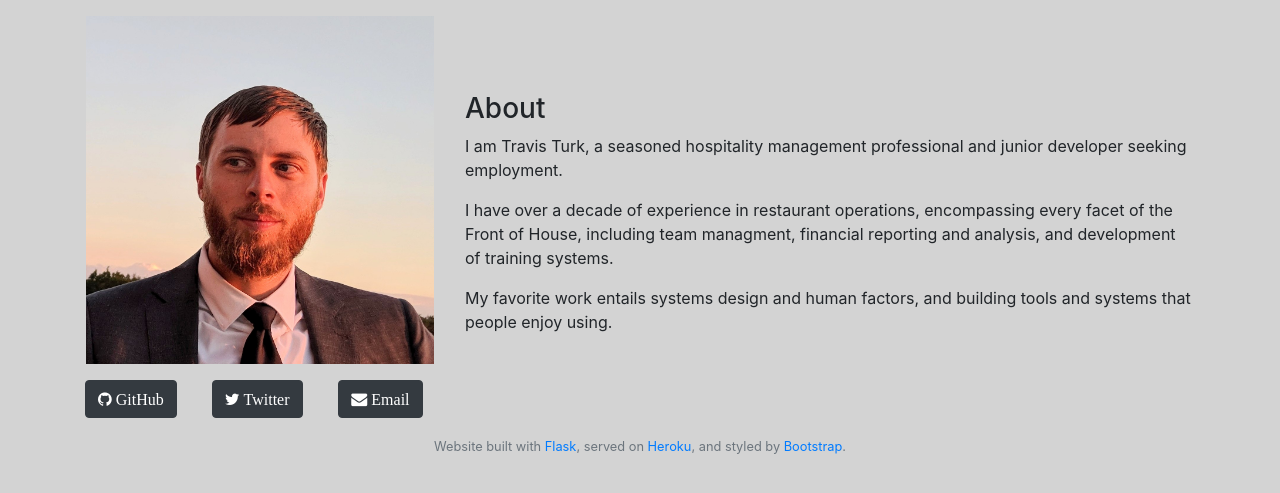
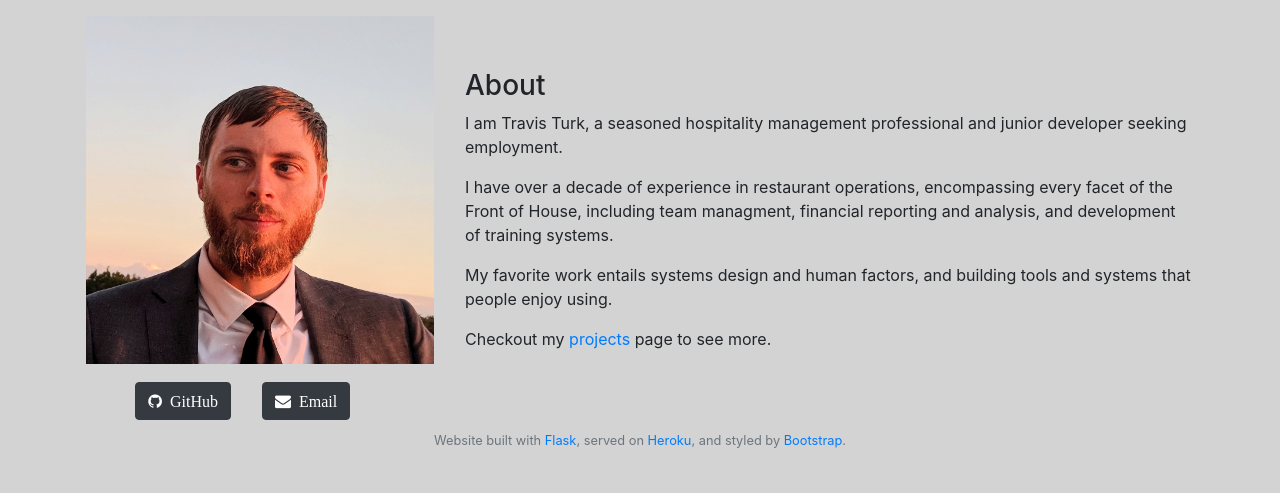
Before and after one commit to Turkosaurus/webpage, a Flask app: page / in a window 1280 px wide. Shown: the part 56-549 px from the top of the page. Run offline with Flask 2, Linux system fonts and the light colour scheme.

Commit message:
pdf tooltip, button padding, xt projects link

```diff
--- a/templates/index.html
+++ b/templates/index.html
@@ -7,20 +7,20 @@
             <div class="row justify-content-center">
                 <img src="static/headshot.jpg" alt="headshot" style="width:100%; height:auto; padding:1rem;">
             </div>
-            <div class="row justify-content-center">
-                <div class="col-4">
+            <div class="row justify-content-center" style="height:2rem">
+                <div class="col-4" style="padding:2px">
                     <a class="btn btn-medium btn-dark" href="https://www.github.com/turkosaurus">
-                        <i class="fa fa-github" aria-hidden="true"> GitHub</i>
+                        <i class="fa fa-github" aria-hidden="true">&nbsp GitHub</i>
                     </a>
                 </div>
-                <div class="col-4">
+                <!-- <div class="col-4" style="padding:2px">
                     <a class="btn btn-medium btn-dark" href="https://www.twitter.com/turkosaurus">
-                        <i class="fa fa-twitter" aria-hidden="true"> Twitter</i>
+                        <i class="fa fa-twitter" aria-hidden="true">&nbsp Twitter</i>
                     </a>
-                </div>
-                <div class="col-4">
+                </div> -->
+                <div class="col-4" style="padding:2px">
                     <a class="btn btn-medium btn-dark" href="mailto:travisturk@gmail.com" target="_blank">
-                        <i class="fa fa-envelope" aria-hidden="true"> Email</i>
+                        <i class="fa fa-envelope" aria-hidden="true">&nbsp Email</i>
                     </a>
                 </div>
             </div>
@@ -28,10 +28,18 @@
         <div class="col-md-8 col-sm-6">
             <br>
             <h3>About</h3>
-            <p>I am Travis Turk, a seasoned hospitality management professional and junior developer seeking employment.</p>
-            <p>I have over a decade of experience in restaurant operations, encompassing every facet of the Front of House, including team managment, financial reporting and analysis, and development of training systems.</p>
-            <p>My favorite work entails systems design and human factors, and building tools and systems that people enjoy using.</p>
-        </div>
+            <p>
+                I am Travis Turk, a seasoned hospitality management professional and junior developer seeking employment.
+            </p>
+            <p>
+                I have over a decade of experience in restaurant operations, encompassing every facet of the Front of House, including team managment, financial reporting and analysis, and development of training systems.
+            </p>
+            <p>
+                My favorite work entails systems design and human factors, and building tools and systems that people enjoy using.
+            </p>
+            <p>
+                Checkout my <a href="/projects">projects</a> page to see more.
+            </p>
     </div>
 </div>
 {% endblock %}
--- a/templates/layout.html
+++ b/templates/layout.html
@@ -16,9 +16,14 @@
 
     <!-- Bootstrap JS -->
     <script src="https://code.jquery.com/jquery-3.5.1.slim.min.js" integrity="sha384-DfXdz2htPH0lsSSs5nCTpuj/zy4C+OGpamoFVy38MVBnE+IbbVYUew+OrCXaRkfj" crossorigin="anonymous"></script>
-    <script src="https://cdn.jsdelivr.net/npm/bootstrap@4.6.0/dist/js/bootstrap.bundle.min.js" integrity="sha384-Piv4xVNRyMGpqkS2by6br4gNJ7DXjqk09RmUpJ8jgGtD7zP9yug3goQfGII0yAns" crossorigin="anonymous"></script>  {% endblock %}
-
-  </head>
+    <script src="https://cdn.jsdelivr.net/npm/bootstrap@4.6.0/dist/js/bootstrap.bundle.min.js" integrity="sha384-Piv4xVNRyMGpqkS2by6br4gNJ7DXjqk09RmUpJ8jgGtD7zP9yug3goQfGII0yAns" crossorigin="anonymous"></script>
+    <script>
+      $(document).ready(function(){
+        $('[data-toggle="tooltip"]').tooltip();
+      });
+      </script>
+  {% endblock %}
+</head>
 
 <body>
   <nav class="navbar navbar-expand-sm navbar-dark bg-dark">
--- a/templates/projects.html
+++ b/templates/projects.html
@@ -6,15 +6,19 @@
     <h1>Projects</h1>
     <br>
     <h2>InCanon</h2>
-    <div>
+    <div class="row justify-content-left" style="padding:5px">
+        <div class="col-2-md col-6-sm" style="padding:2px">
             <a href="https://incanon.herokuapp.com" class="btn btn-lg btn-dark">
                 <i class="fa fa-globe"></i>
                 Go to the App
             </a>
+        </div>
+        <div class="col-2-md col-6-sm" style="padding:2px">
             <a href="https://www.github.com/turkosaurus/incanon" class="btn btn-lg btn-dark">
                 <i class="fa fa-github"></i>
                 View Source Code
             </a>
+        </div>
     </div>
     <br>
     <h3>Summary</h3>
--- a/templates/resume.html
+++ b/templates/resume.html
@@ -5,7 +5,7 @@
     <br>
     <div class="row justify-content-center">
         <div class="col-lg-7 col-md-10 ">
-            <a href="/pdf"><img src="/static/resume_TravisTurk_web.jpg" alt="click to download PDF" style="width:100%;height:auto"></a>
+            <a href="/pdf"><img src="/static/resume_TravisTurk_web.jpg" alt="click to download PDF" style="width:100%;height:auto" data-toggle="tooltip" data-placement="top" title="click image for pdf"></a>
         </div>
     </div>
 </div>
```
Lines whose indentation alone changed are shown as unchanged.
